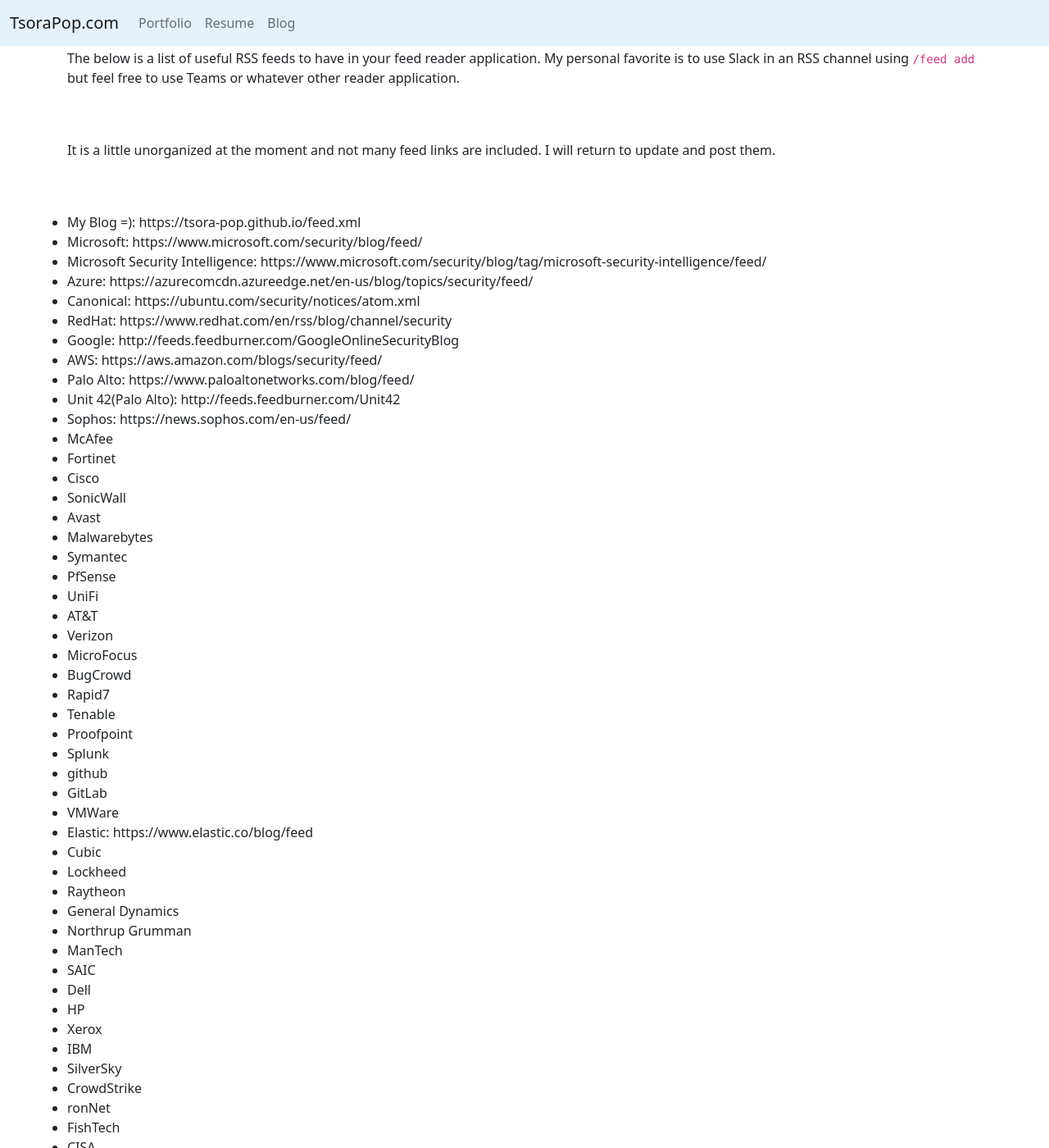
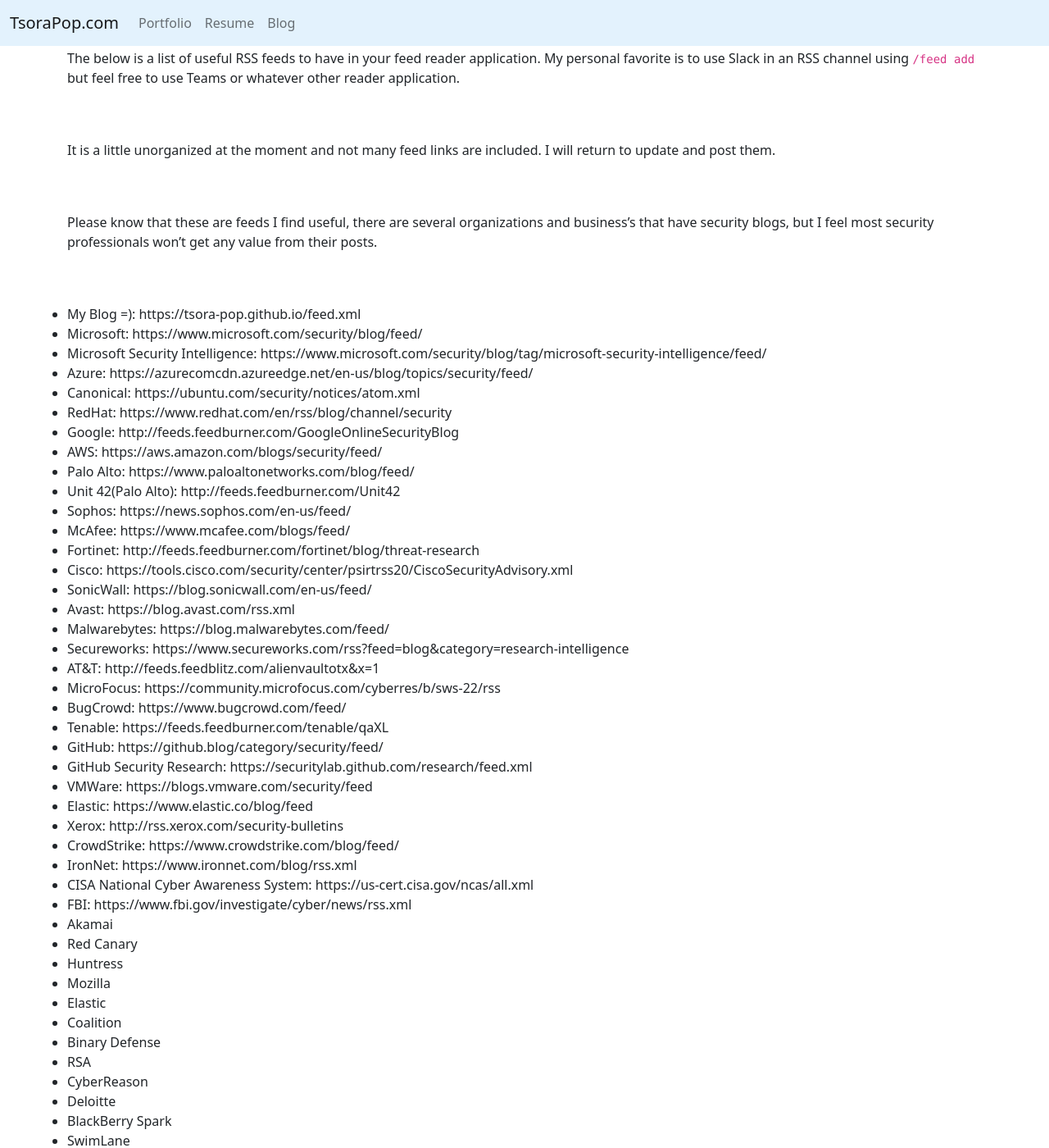
Before and after one commit to Tsora-Pop/Tsora-Pop.github.io, a Jekyll site: the page built from _posts/2021-06-05-Security-Feeds.markdown, in a window 1280 px wide and 1400 px high, scrolled down 267 px. Shown: the whole window at 82% size. Built offline with Jekyll 4.4.1, drawn with Linux system fonts in a browser that asks for light colours; some of the changed text lies outside the part shown.

Commit message:
Update 2021-06-05-Security-Feeds.markdown
added feeds

```diff
--- a/_posts/2021-06-05-Security-Feeds.markdown
+++ b/_posts/2021-06-05-Security-Feeds.markdown
@@ -15,6 +15,8 @@
 
 It is a little unorganized at the moment and not many feed links are included. I will return to update and post them.
 
+Please know that these are feeds I find useful, there are several organizations and business's that have security blogs, but I feel most security professionals won't get any value from their posts.
+
 * My Blog =): https://tsora-pop.github.io/feed.xml
 * Microsoft: https://www.microsoft.com/security/blog/feed/
 * Microsoft Security Intelligence: https://www.microsoft.com/security/blog/tag/microsoft-security-intelligence/feed/
@@ -26,45 +28,26 @@
 * Palo Alto: https://www.paloaltonetworks.com/blog/feed/
 * Unit 42(Palo Alto): http://feeds.feedburner.com/Unit42
 * Sophos: https://news.sophos.com/en-us/feed/
-* McAfee
-* Fortinet
-* Cisco
-* SonicWall
-* Avast
-* Malwarebytes
-* Symantec
-* PfSense
-* UniFi
-* AT&T
-* Verizon
-* MicroFocus
-* BugCrowd
-* Rapid7
-* Tenable
-* Proofpoint
-* Splunk
-* github
-* GitLab
-* VMWare
+* McAfee: https://www.mcafee.com/blogs/feed/
+* Fortinet: http://feeds.feedburner.com/fortinet/blog/threat-research
+* Cisco: https://tools.cisco.com/security/center/psirtrss20/CiscoSecurityAdvisory.xml
+* SonicWall: https://blog.sonicwall.com/en-us/feed/
+* Avast: https://blog.avast.com/rss.xml
+* Malwarebytes: https://blog.malwarebytes.com/feed/
+* Secureworks: https://www.secureworks.com/rss?feed=blog&category=research-intelligence
+* AT&T: http://feeds.feedblitz.com/alienvaultotx&x=1
+* MicroFocus: https://community.microfocus.com/cyberres/b/sws-22/rss
+* BugCrowd: https://www.bugcrowd.com/feed/
+* Tenable: https://feeds.feedburner.com/tenable/qaXL
+* GitHub: https://github.blog/category/security/feed/
+* GitHub Security Research: https://securitylab.github.com/research/feed.xml
+* VMWare: https://blogs.vmware.com/security/feed
 * Elastic: https://www.elastic.co/blog/feed
-* Cubic
-* Lockheed
-* Raytheon
-* General Dynamics
-* Northrup Grumman
-* ManTech
-* SAIC
-* Dell
-* HP
-* Xerox
-* IBM
-* SilverSky
-* CrowdStrike
-* ronNet
-* FishTech
-* CISA
-* FBI
-* CIA
+* Xerox: http://rss.xerox.com/security-bulletins
+* CrowdStrike: https://www.crowdstrike.com/blog/feed/
+* IronNet: https://www.ironnet.com/blog/rss.xml
+* CISA National Cyber Awareness System: https://us-cert.cisa.gov/ncas/all.xml
+* FBI: https://www.fbi.gov/investigate/cyber/news/rss.xml
 * Akamai
 * Red Canary
 * Huntress
@@ -89,8 +72,21 @@
 * JP SOC English Versions
 * AU, EU, Ca Resources
 * Fastly
+* Krebs On Security: http://krebsonsecurity.com/feed/
 
-Non RSS Feeds
+Non-RSS Feeds
 * Center for Internet Security - https://www.cisecurity.org/resources/?type=post
 * FireEye: https://www.fireeye.com/blog.html
 * CheckPoint: https://blog.checkpoint.com/
+* Symantec: https://symantec-enterprise-blogs.security.com/blogs/threat-intelligence
+* Verizon: https://www.verizon.com/about/news-tag/cybersecurity
+* Rapid7: https://www.rapid7.com/blog/
+* Proofpoint:https://www.proofpoint.com/us/blog
+* Splunk: https://www.splunk.com/en_us/blog/author/secmrkt-research.html
+* GitLab: https://about.gitlab.com/blog/categories/security/
+* HP Wolf Security: https://threatresearch.ext.hp.com/blog/
+* HP Enterprises: https://enterprisesecurity.hp.com/s/threat-insights-reports
+* IBM: https://community.ibm.com/community/user/security/participate/blogs
+* IBM X-Force: https://www.ibm.com/security/resources/xforce/resources.html
+* SilverSky: https://silversky.com/resources/blog
+* CISA: https://www.cisa.gov/blog-list
```
Also changed, not shown: other parts of _posts/2021-06-05-Security-Feeds.markdown (+1 -1 lines).
